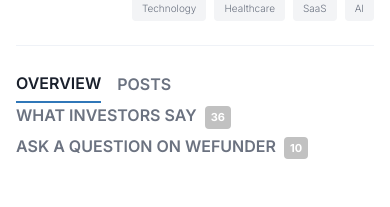
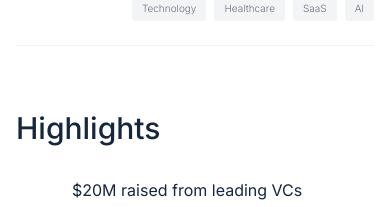
Before and after one commit to Rainylliu/biostate-fund, a Next.js app: page / in a window 390 px wide. Shown: the part 456-663 px from the top of the page. Built offline with nearby package versions, Linux system fonts and the light colour scheme.

Commit message:
Hide tab navigation on mobile, always show Overview content
On mobile (<640px) the tab bar is hidden and only the Overview
content is displayed. On desktop the full tab navigation remains.

https://claude.ai/code/session_01ErJFhZpF6KXb2RfybK9MkK

```diff
--- a/src/components/PageTabs.tsx
+++ b/src/components/PageTabs.tsx
@@ -17,8 +17,8 @@ export default function PageTabs({
 
   return (
     <>
-      {/* Tabs */}
-      <div className="flex gap-4 sm:gap-8 pb-4 mb-10 text-[16px] font-semibold flex-wrap">
+      {/* Tabs - hidden on mobile, only show on sm+ */}
+      <div className="hidden sm:flex gap-8 pb-4 mb-10 text-[16px] font-semibold">
         <button
           onClick={() => setActiveTab("overview")}
           className={`pb-1 -mb-[17px] cursor-pointer transition ${
@@ -61,9 +61,12 @@ export default function PageTabs({
         </a>
       </div>
 
-      {/* Tab content */}
-      {activeTab === "overview" && overviewContent}
-      {activeTab === "investors" && investorSayContent}
+      {/* Tab content: mobile always shows overview, desktop follows activeTab */}
+      <div className="sm:hidden">{overviewContent}</div>
+      <div className="hidden sm:block">
+        {activeTab === "overview" && overviewContent}
+        {activeTab === "investors" && investorSayContent}
+      </div>
     </>
   );
 }
```
